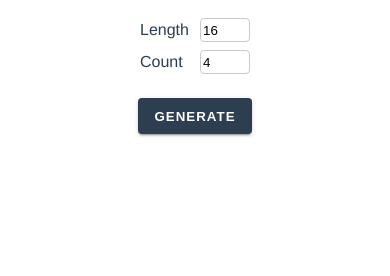
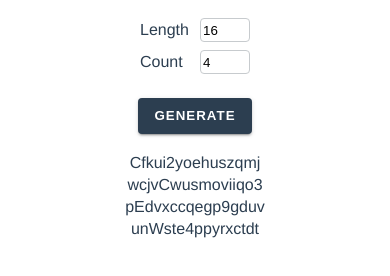
Before and after one commit to inaps/pwgen, a plain HTML site: page index.html in a window 390 px wide. Shown: the part 72-348 px from the top of the page. Drawn offline with Linux system fonts and the light colour scheme.

Commit message:
Auto-generated passwords on init(); mobile screens support

```diff
--- a/index.css
+++ b/index.css
@@ -14,6 +14,7 @@
   padding: 0 16px;
   background: #2c3e50;
   color: white;
+  line-height: 36px;
   text-transform: uppercase;
   border: none;
   text-decoration: none;
@@ -21,7 +22,7 @@
   cursor: pointer;
   font-weight: bold;
   letter-spacing: 1px;
-  transition: all 280ms;
+  transition: background-color 280ms;
   box-shadow: 0 3px 1px -2px rgba(0, 0, 0, 0.2), 0 2px 2px 0 rgba(0, 0, 0, 0.14), 0 1px 5px 0 rgba(0,0,0,.12);
 }
 
--- a/index.html
+++ b/index.html
@@ -3,12 +3,12 @@
   <head>
     <meta charset="UTF-8">
     <link rel="stylesheet" href="index.css">
-    <title>Lite pwgen</title>
+    <meta name="viewport" content="width=device-width, initial-scale=1" />
+    <title>pwgen</title>
   </head>
   <body>
     <div id="app">
       <h1>PWGEN</h1>
-<!--      <form>-->
         <div class="setup">
           <div class="setupField">
             <label>Length</label>
@@ -21,7 +21,6 @@
         </div>
         <button id="btnGenerate">generate</button>
         <div id="result"/>
-<!--      </form>-->
     </div>
     <script type="module" src="main.js"></script>
     <script type="module" src="utils.js"></script>
--- a/main.js
+++ b/main.js
@@ -22,7 +22,12 @@ const generate = () => {
   const count = document.querySelector("#inputCount").value;
   const passwords = getPasswords(getValue(length, 16), getValue(count, 4));
 
-  result.innerHTML = passwords.map(item => `<div class="password">${item}</div>`).join("")
+  result.innerHTML = passwords
+    .map(item =>
+      `<div class="password">
+          <span>${item}</span>
+        </div>`)
+    .join("")
 }
 
 const getPasswords = (length, count) => {
@@ -51,4 +56,9 @@ const getPassword = (length) => {
   return result
 }
 
-document.querySelector("#btnGenerate").addEventListener('click', generate)
+const init = () => {
+  document.querySelector("#btnGenerate").addEventListener('click', generate);
+  generate();
+}
+
+init();
```
